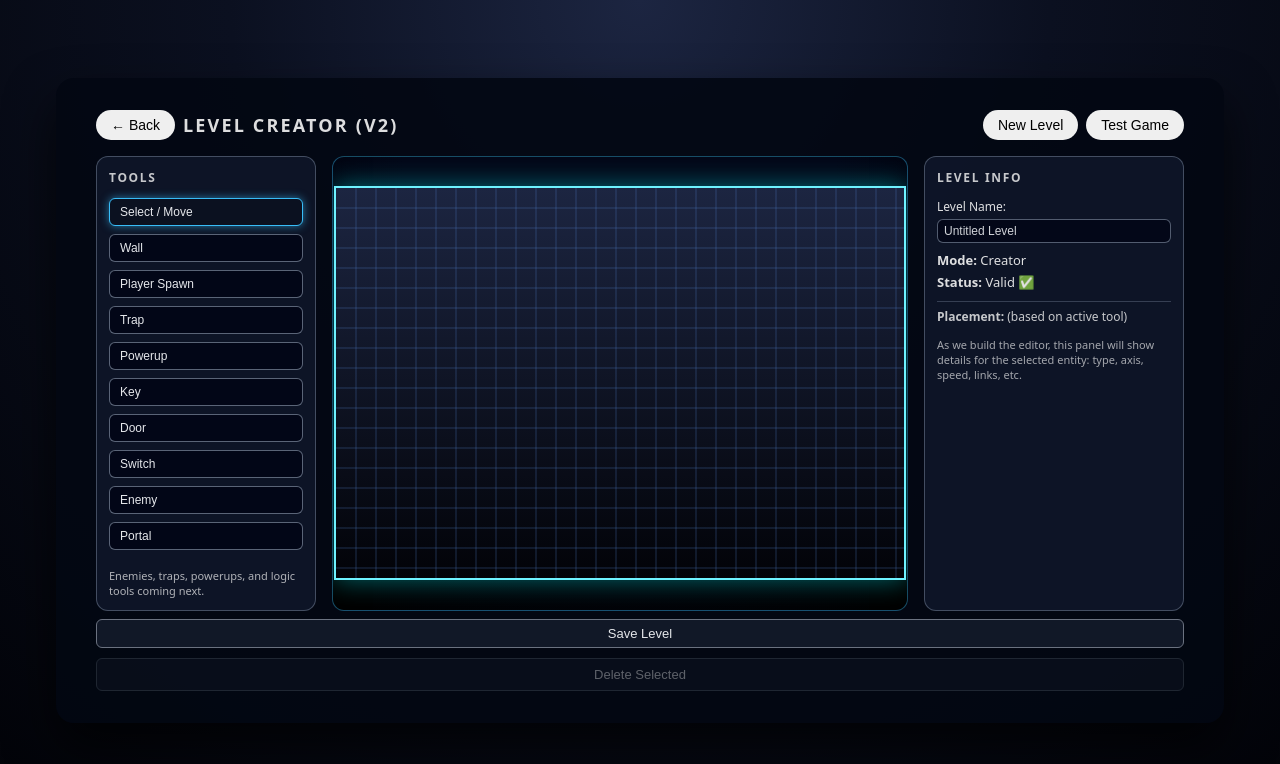
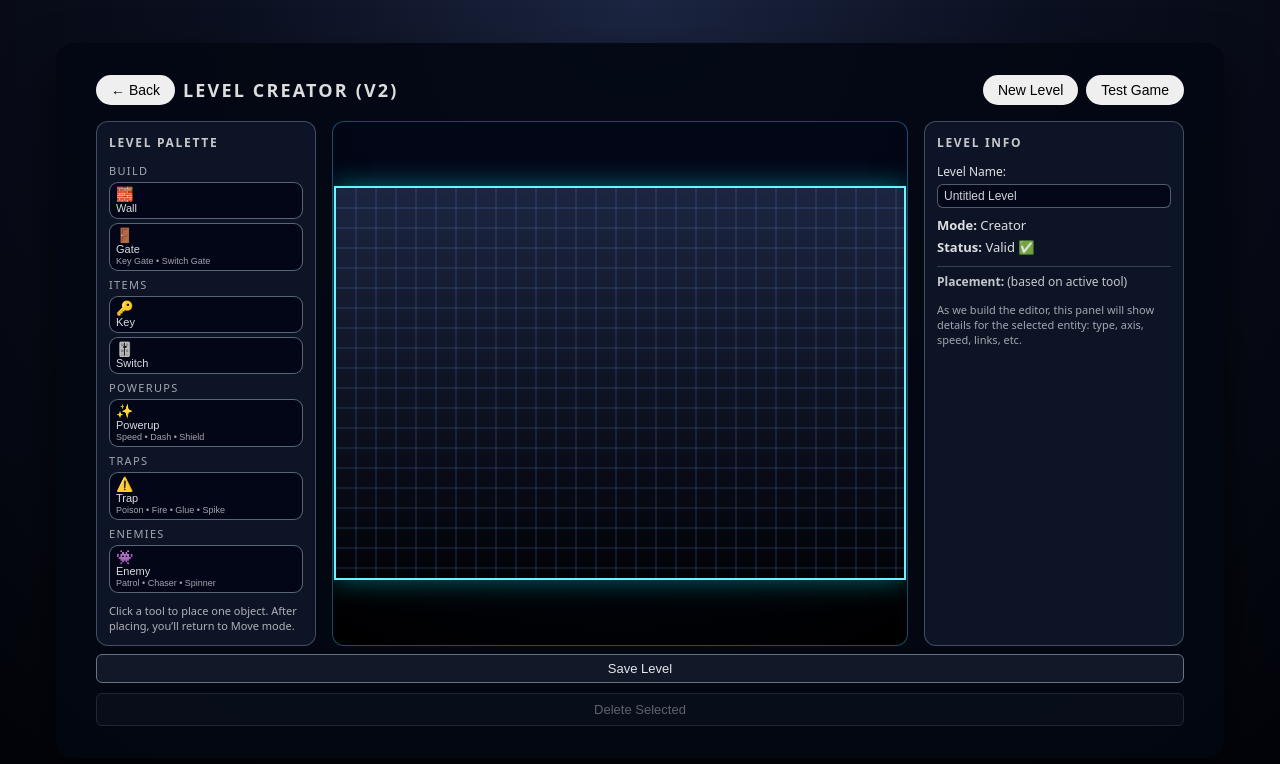
Before and after one commit to thechefcharles/portalquest, a website with bundled scripts: page index.html in a window 1280 px wide. Both pictures are taken after a click on the button "Level Creator". Built offline with nearby package versions, Linux system fonts and the light colour scheme.

Commit message:
update inventory 1

```diff
--- a/index.html
+++ b/index.html
@@ -117,6 +117,75 @@
     border-color: #38bdf8;
     background: #0b1120;
     box-shadow: 0 0 8px rgba(56,189,248,0.6);
+  }
+
+  .tool-section {
+    margin-top: 6px;
+    margin-bottom: 6px;
+  }
+
+  .tool-section-title {
+    font-size: 11px;
+    text-transform: uppercase;
+    letter-spacing: 0.12em;
+    opacity: 0.65;
+    margin-bottom: 4px;
+  }
+
+  .tool-grid {
+    display: grid;
+    grid-template-columns: 1fr;
+    gap: 4px;
+  }
+
+  /* Override .tool-btn to be smaller and more "pill" like */
+  .tool-btn {
+    display: flex;
+    flex-direction: column;
+    align-items: flex-start;
+    justify-content: center;
+    gap: 1px;
+    padding: 4px 6px;
+    border-radius: 9px;
+    border: 1px solid rgba(148,163,184,0.6);
+    background: #020617;
+    color: #e5e7eb;
+    font-size: 11px;
+    cursor: pointer;
+    text-align: left;
+    transition:
+      border-color 0.15s ease,
+      background 0.15s ease,
+      box-shadow 0.15s ease,
+      transform 0.05s ease;
+  }
+
+  .tool-btn:hover {
+    background: #0b1120;
+    border-color: #38bdf8;
+    box-shadow: 0 0 8px rgba(56,189,248,0.35);
+    transform: translateY(-1px);
+  }
+
+  .tool-btn-active {
+    border-color: #38bdf8;
+    background: #020617;
+    box-shadow: 0 0 8px rgba(56,189,248,0.6);
+  }
+
+  .tool-btn .tool-pill-icon {
+    font-size: 14px;
+    line-height: 1;
+  }
+
+  .tool-btn .tool-pill-label {
+    font-size: 11px;
+    opacity: 0.95;
+  }
+
+  .tool-btn .tool-pill-sub {
+    font-size: 9px;
+    opacity: 0.7;
   }
 
   /* Danger/Delete button for Creator */
@@ -452,26 +521,117 @@
 
         <!-- Body layout -->
         <div style="display:grid; grid-template-columns: 220px 1fr 260px; gap: 16px; min-height: 420px;">
-          <!-- Toolbox -->
-<aside style="background: rgba(15,23,42,0.9); border-radius: 12px; padding: 12px; border: 1px solid rgba(148,163,184,0.4);">
-  <h3 style="margin-top:0; font-size: 12px; text-transform: uppercase; letter-spacing: 0.14em; opacity:0.8;">
-    Tools
+<!-- Toolbox -->
+<aside
+  style="
+    background: rgba(15,23,42,0.9);
+    border-radius: 12px;
+    padding: 12px;
+    border: 1px solid rgba(148,163,184,0.4);
+  "
+>
+  <h3
+    style="
+      margin-top: 0;
+      font-size: 12px;
+      text-transform: uppercase;
+      letter-spacing: 0.14em;
+      opacity: 0.8;
+    "
+  >
+    Level Palette
   </h3>
-  <div style="display:flex; flex-direction:column; gap:8px; font-size:12px;">
-<button id="toolSelect" class="tool-btn tool-btn-active">Select / Move</button>
-<button id="toolWall" class="tool-btn">Wall</button>
-<button id="toolSpawn" class="tool-btn">Player Spawn</button>
-<button id="toolTrap" class="tool-btn">Trap</button>
-<button id="toolPowerup" class="tool-btn">Powerup</button>
-<button id="toolKey" class="tool-btn">Key</button>          <!-- NEW -->
-<button id="toolDoor" class="tool-btn">Door</button>        <!-- NEW -->
-<button id="toolSwitch" class="tool-btn">Switch</button>    <!-- NEW -->
-<button id="toolEnemy" class="tool-btn">Enemy</button>      <!-- NEW -->
-<button id="toolPortal" class="tool-btn">Portal</button>
 
-    <div style="margin-top:10px; font-size:11px; opacity:0.7;">
-      Enemies, traps, powerups, and logic tools coming next.
+  <!-- Hidden Select button (still used by JS, just not visible) -->
+  <button
+    id="toolSelect"
+    class="tool-btn tool-btn-active"
+    style="display:none;"
+  >
+    Select / Move
+  </button>
+
+  <!-- BUILD -->
+  <div class="tool-section">
+    <div class="tool-section-title">Build</div>
+    <div class="tool-grid">
+      <!-- Wall -->
+      <button id="toolWall" class="tool-btn" data-tooltip="Solid wall">
+        <div class="tool-pill-icon">🧱</div>
+        <div class="tool-pill-label">Wall</div>
+      </button>
+
+      <!-- Gate (Door: key or switch, configured on the right) -->
+      <button id="toolDoor" class="tool-btn" data-tooltip="Gate (Key or Switch)">
+        <div class="tool-pill-icon">🚪</div>
+        <div class="tool-pill-label">Gate</div>
+        <div class="tool-pill-sub">
+          <span>Key Gate</span> • <span>Switch Gate</span>
+        </div>
+      </button>
     </div>
+  </div>
+
+  <!-- ITEMS -->
+  <div class="tool-section">
+    <div class="tool-section-title">Items</div>
+    <div class="tool-grid">
+      <button id="toolKey" class="tool-btn" data-tooltip="Key (by Key ID)">
+        <div class="tool-pill-icon">🔑</div>
+        <div class="tool-pill-label">Key</div>
+      </button>
+
+      <button id="toolSwitch" class="tool-btn" data-tooltip="Floor switch">
+        <div class="tool-pill-icon">🎚️</div>
+        <div class="tool-pill-label">Switch</div>
+      </button>
+    </div>
+  </div>
+
+  <!-- POWERUPS -->
+  <div class="tool-section">
+    <div class="tool-section-title">Powerups</div>
+    <div class="tool-grid">
+      <button id="toolPowerup" class="tool-btn" data-tooltip="Speed / Dash / Shield">
+        <div class="tool-pill-icon">✨</div>
+        <div class="tool-pill-label">Powerup</div>
+        <div class="tool-pill-sub">
+          <span>Speed</span> • <span>Dash</span> • <span>Shield</span>
+        </div>
+      </button>
+    </div>
+  </div>
+
+  <!-- TRAPS -->
+  <div class="tool-section">
+    <div class="tool-section-title">Traps</div>
+    <div class="tool-grid">
+      <button id="toolTrap" class="tool-btn" data-tooltip="Poison / Fire / Glue / Spike">
+        <div class="tool-pill-icon">⚠️</div>
+        <div class="tool-pill-label">Trap</div>
+        <div class="tool-pill-sub">
+          <span>Poison</span> • <span>Fire</span> • <span>Glue</span> • <span>Spike</span>
+        </div>
+      </button>
+    </div>
+  </div>
+
+  <!-- ENEMIES -->
+  <div class="tool-section">
+    <div class="tool-section-title">Enemies</div>
+    <div class="tool-grid">
+      <button id="toolEnemy" class="tool-btn" data-tooltip="Patrol / Chaser / Spinner">
+        <div class="tool-pill-icon">👾</div>
+        <div class="tool-pill-label">Enemy</div>
+        <div class="tool-pill-sub">
+          <span>Patrol</span> • <span>Chaser</span> • <span>Spinner</span>
+        </div>
+      </button>
+    </div>
+  </div>
+
+  <div style="margin-top: 10px; font-size: 11px; opacity: 0.7;">
+    Click a tool to place one object. After placing, you’ll return to Move mode.
   </div>
 </aside>
 
--- a/src/editor/editorSelection.js
+++ b/src/editor/editorSelection.js
@@ -205,11 +205,13 @@ export function deleteSelectedEntity() {
 
   switch (sel.kind) {
     case "spawn":
-      level.start = null;
+      console.warn("[Editor] Player spawn cannot be deleted.");
       break;
+
     case "portal":
-      level.portal = null;
+      console.warn("[Editor] Portal cannot be deleted.");
       break;
+
     case "obstacle": {
       const arr = level.obstacles || [];
       if (sel.index >= 0 && sel.index < arr.length) arr.splice(sel.index, 1);
--- a/src/main.js
+++ b/src/main.js
@@ -1951,6 +1951,13 @@ if (editorCanvas) {
   });
 }
 
+function returnToSelectTool() {
+  setActiveTool('select');
+  if (toolSelectBtn) setToolButtonActive(toolSelectBtn);
+  editorState.hover = null;
+  updatePlacementPanelForTool();
+}
+
 // ===== Editor Mouse Input: click to place or select+move =====
 if (editorCanvas) {
   editorCanvas.addEventListener('mousedown', (e) => {
@@ -1974,6 +1981,7 @@ if (editorCanvas) {
       if (!canPlaceWallAtGrid(level, gridX, gridY)) return;
       placeWallAtGrid(gridX, gridY);
       updateCreatorStatusFromLevel();
+      returnToSelectTool();
 
     } else if (tool === 'spawn') {
       const gridX = Math.floor(x / GRID_SIZE);
@@ -1981,6 +1989,7 @@ if (editorCanvas) {
       if (!canPlaceSpawnAtGrid(level, gridX, gridY)) return;
       placeSpawnAtGrid(gridX, gridY);
       updateCreatorStatusFromLevel();
+      returnToSelectTool();
 
     } else if (tool === 'portal') {
       const gridX = Math.floor(x / GRID_SIZE);
@@ -1988,6 +1997,7 @@ if (editorCanvas) {
       if (!canPlacePortalAtGrid(level, gridX, gridY)) return;
       placePortalAtGrid(gridX, gridY);
       updateCreatorStatusFromLevel();
+      returnToSelectTool();
 
     } else if (tool === 'trap') {
       const gridX = Math.floor(x / GRID_SIZE);
@@ -1996,6 +2006,7 @@ if (editorCanvas) {
       const trapType = editorState.activeTrapType || 'fire';
       placeTrapAtGrid(gridX, gridY, trapType);
       updateCreatorStatusFromLevel();
+      returnToSelectTool();
 
     } else if (tool === 'powerup') {
       const gridX = Math.floor(x / GRID_SIZE);
@@ -2004,6 +2015,7 @@ if (editorCanvas) {
       const powerType = editorState.activePowerupType || 'speed';
       placePowerupAtGrid(gridX, gridY, powerType);
       updateCreatorStatusFromLevel();
+      returnToSelectTool();
 
     } else if (tool === 'key') {
       const gridX = Math.floor(x / GRID_SIZE);
@@ -2011,14 +2023,15 @@ if (editorCanvas) {
       if (!canPlaceKeyAtGrid(level, gridX, gridY)) return;
       placeKeyAtGrid(gridX, gridY);
       updateCreatorStatusFromLevel();
+      returnToSelectTool();
 
     } else if (tool === 'door') {
       const gridX = Math.floor(x / GRID_SIZE);
       const gridY = Math.floor(y / GRID_SIZE);
       if (!canPlaceDoorAtGrid(level, gridX, gridY)) return;
-      // default door type is "key" (can change later in inspector)
       placeDoorAtGrid(gridX, gridY, 'key');
       updateCreatorStatusFromLevel();
+      returnToSelectTool();
 
     } else if (tool === 'switch') {
       const gridX = Math.floor(x / GRID_SIZE);
@@ -2026,14 +2039,15 @@ if (editorCanvas) {
       if (!canPlaceSwitchAtGrid(level, gridX, gridY)) return;
       placeSwitchAtGrid(gridX, gridY);
       updateCreatorStatusFromLevel();
+      returnToSelectTool();
 
     } else if (tool === 'enemy') {
       const gridX = Math.floor(x / GRID_SIZE);
       const gridY = Math.floor(y / GRID_SIZE);
       if (!canPlaceEnemyAtGrid(level, gridX, gridY)) return;
-      // default enemy type is patrol; we’ll add type controls next
       placeEnemyAtGrid(gridX, gridY, 'patrol');
       updateCreatorStatusFromLevel();
+      returnToSelectTool();
 
     } else if (tool === 'select') {
       const hit = findEntityAtPixel(x, y);
```
